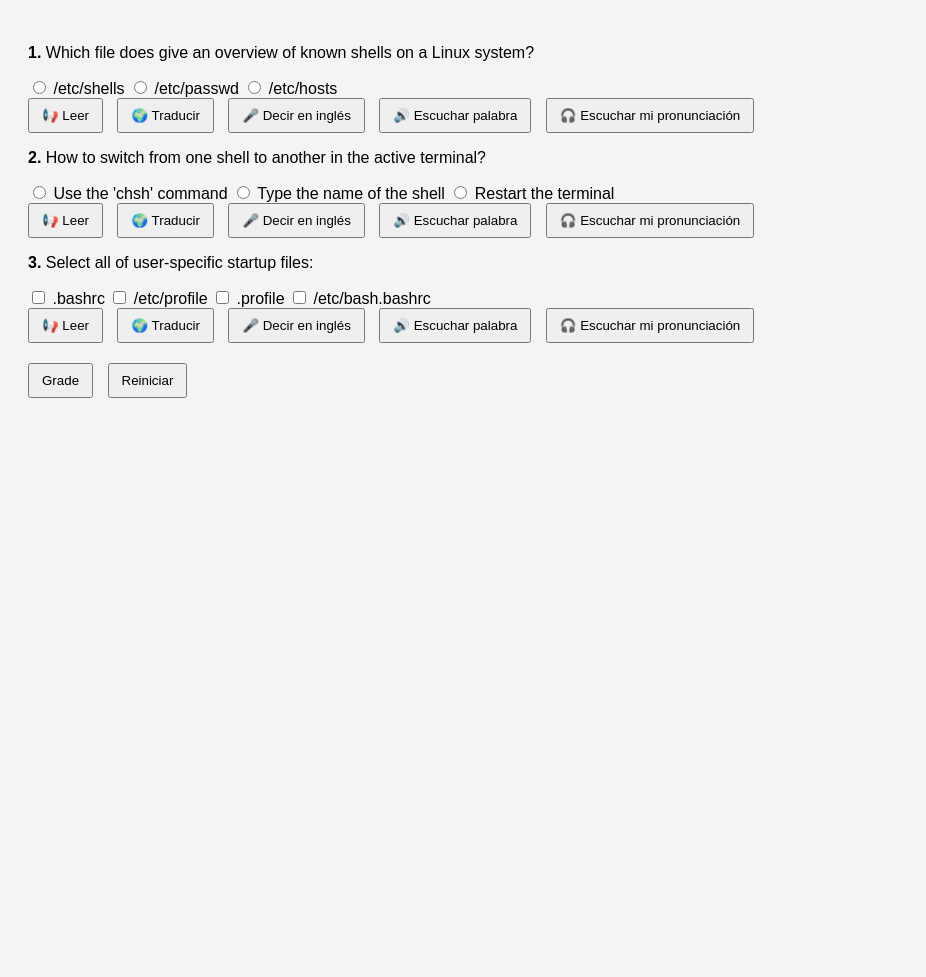
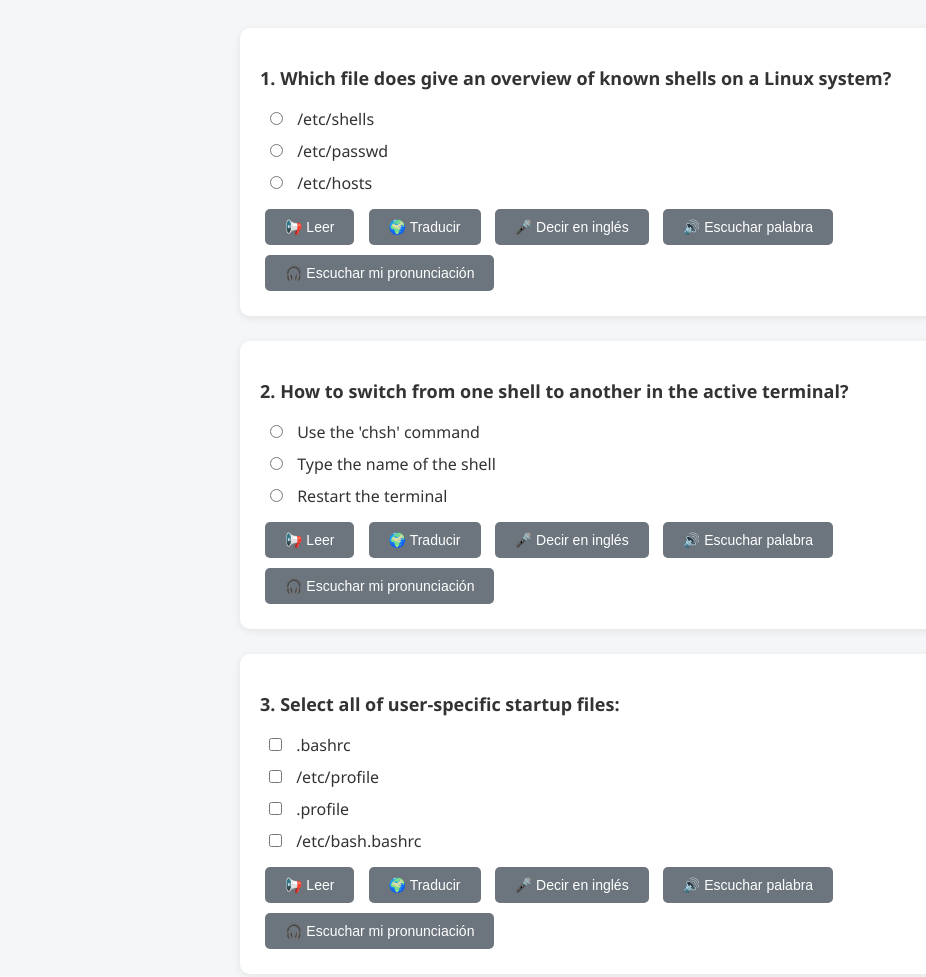
Before and after one commit to rogerlc/examen-shell, a plain HTML site: page index.html in a window 1280 px wide. Shown: the top 977 px of the page, without its empty margins (0-926 px from the left). Before the commit the page ends 800 px from the top, so only its background shows below. Drawn offline with Linux system fonts and the light colour scheme.

Commit message:
Update styles.css

```diff
--- a/styles.css
+++ b/styles.css
@@ -1,42 +1,100 @@
 body {
-  font-family: Arial, sans-serif;
+  font-family: 'Segoe UI', Tahoma, Geneva, Verdana, sans-serif;
   padding: 20px;
-  background: #f4f4f4;
+  background: #f4f6f8;
+  color: #333;
 }
 
-.question {
-  background: white;
-  margin-bottom: 20px;
-  padding: 15px;
-  border-radius: 5px;
+#quiz-container {
+  max-width: 800px;
+  margin: auto;
 }
 
-.options label {
+.question-block {
+  background: #fff;
+  border-radius: 10px;
+  padding: 20px;
+  margin-bottom: 25px;
+  box-shadow: 0 2px 8px rgba(0, 0, 0, 0.08);
+}
+
+.question-block p {
+  font-size: 18px;
+  font-weight: bold;
+}
+
+.opcion {
   display: block;
-  margin-bottom: 5px;
+  margin: 10px 0;
+  font-size: 16px;
+  cursor: pointer;
+  padding-left: 5px;
+}
+
+.opcion input {
+  margin-right: 10px;
+}
+
+.correct {
+  background-color: #d4edda;
+  border-left: 5px solid #28a745;
+}
+
+.incorrect {
+  background-color: #f8d7da;
+  border-left: 5px solid #dc3545;
+}
+
+.buttons {
+  text-align: center;
+  margin-top: 30px;
+}
+
+button {
+  margin: 5px;
+  padding: 10px 20px;
+  font-size: 16px;
+  background-color: #007bff;
+  color: white;
+  border: none;
+  border-radius: 5px;
   cursor: pointer;
 }
 
-.correct {
-  background-color: #c8e6c9;
+button:hover {
+  background-color: #0056b3;
 }
 
-.incorrect {
-  background-color: #ffcdd2;
+.botones-pregunta {
+  margin-top: 10px;
 }
 
-.buttons {
-  margin: 20px 0;
+.botones-pregunta button {
+  margin-right: 5px;
+  margin-top: 5px;
+  font-size: 14px;
+  background-color: #6c757d;
+  color: white;
 }
 
-button {
-  margin-right: 10px;
-  padding: 8px 12px;
-  cursor: pointer;
+.botones-pregunta button:hover {
+  background-color: #5a6268;
 }
 
 .explicacion {
-  margin-top: 10px;
+  margin-top: 15px;
   font-style: italic;
   color: #555;
 }
+
+/* Responsive */
+@media (max-width: 600px) {
+  .question-block {
+    padding: 15px;
+  }
+
+  button {
+    width: 100%;
+    margin: 8px 0;
+  }
+}
```
